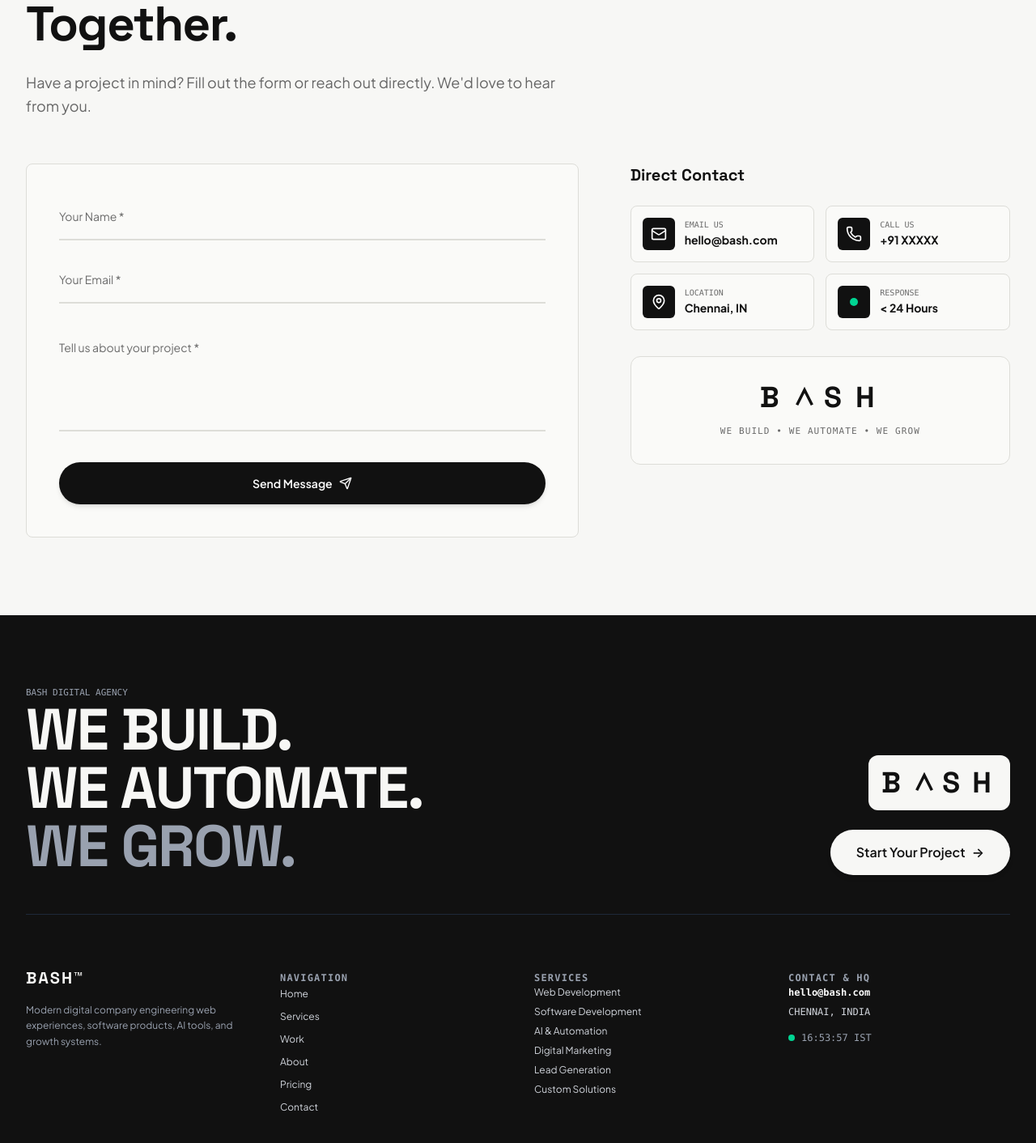
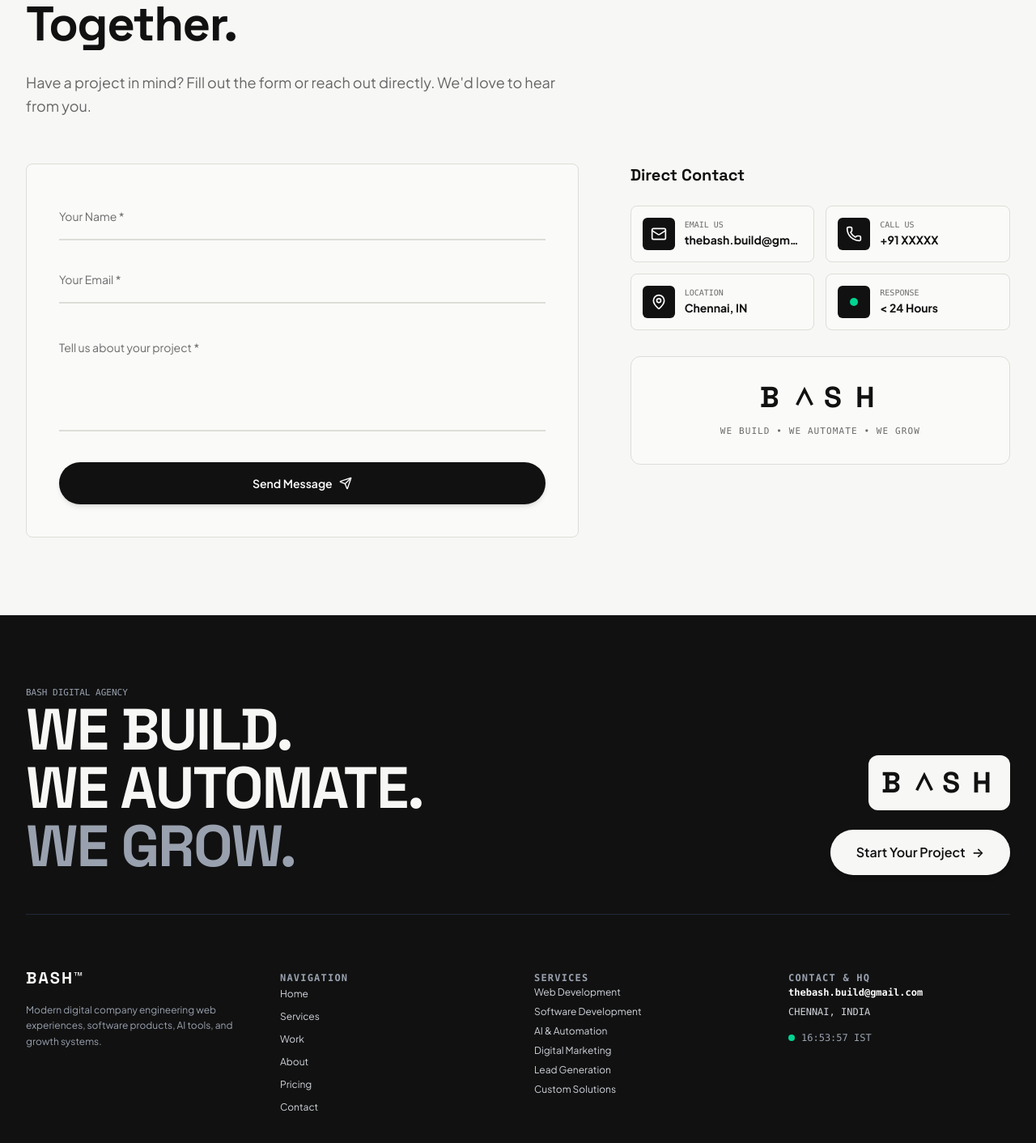
Before and after one commit to ahamedshoaib775-cell/bash, a React (Vite) app: page / in a window 1280 px wide. Shown: the part 6308-7720 px from the top of the page at 81% size. Built offline with nearby package versions, Linux system fonts and the light colour scheme.

Commit message:
fix: update contact email to thebash.build@gmail.com

```diff
--- a/src/components/Sections/Contact.tsx
+++ b/src/components/Sections/Contact.tsx
@@ -170,7 +170,7 @@ export const Contact: React.FC = () => {
 
             <div className="grid grid-cols-2 gap-2.5 sm:gap-3.5">
               <a
-                href="mailto:hello@bash.com"
+                href="mailto:thebash.build@gmail.com"
                 className="flex flex-col sm:flex-row items-start sm:items-center gap-2 sm:gap-3 text-sm text-[#6B6B6B] hover:text-[#111111] transition-colors group p-3 sm:p-3.5 rounded-lg border border-[#DDDDD8] bg-[#FAFAF8] active:scale-[0.98]"
                 onMouseEnter={() => setCursor('hover')}
                 onMouseLeave={resetCursor}
@@ -180,7 +180,7 @@ export const Contact: React.FC = () => {
                 </div>
                 <div className="min-w-0">
                   <p className="text-[9px] sm:text-[10px] font-mono text-[#6B6B6B] uppercase">EMAIL US</p>
-                  <p className="font-bold text-xs sm:text-sm text-[#111111] group-hover:underline truncate">hello@bash.com</p>
+                  <p className="font-bold text-xs sm:text-sm text-[#111111] group-hover:underline truncate">thebash.build@gmail.com</p>
                 </div>
               </a>
 
--- a/src/components/Sections/Footer.tsx
+++ b/src/components/Sections/Footer.tsx
@@ -120,7 +120,7 @@ export const Footer: React.FC = () => {
               CONTACT & HQ
             </span>
             <div className="text-xs text-gray-300 space-y-2 font-mono">
-              <p className="text-white font-bold">hello@bash.com</p>
+              <a href="mailto:thebash.build@gmail.com" className="text-white font-bold hover:underline block truncate">thebash.build@gmail.com</a>
               <p>CHENNAI, INDIA</p>
               <div className="pt-2 flex items-center gap-2 text-gray-400">
                 <span className="w-2 h-2 rounded-full bg-emerald-400 md:animate-pulse" />
--- a/src/components/Sections/Navbar.tsx
+++ b/src/components/Sections/Navbar.tsx
@@ -242,7 +242,7 @@ export const Navbar: React.FC = () => {
                 <span>Get Started →</span>
               </a>
               <div className="text-center text-[11px] text-[#6B6B6B] font-mono">
-                hello@bash.com • Chennai, IN
+                thebash.build@gmail.com • Chennai, IN
               </div>
             </motion.div>
           </motion.div>
```
